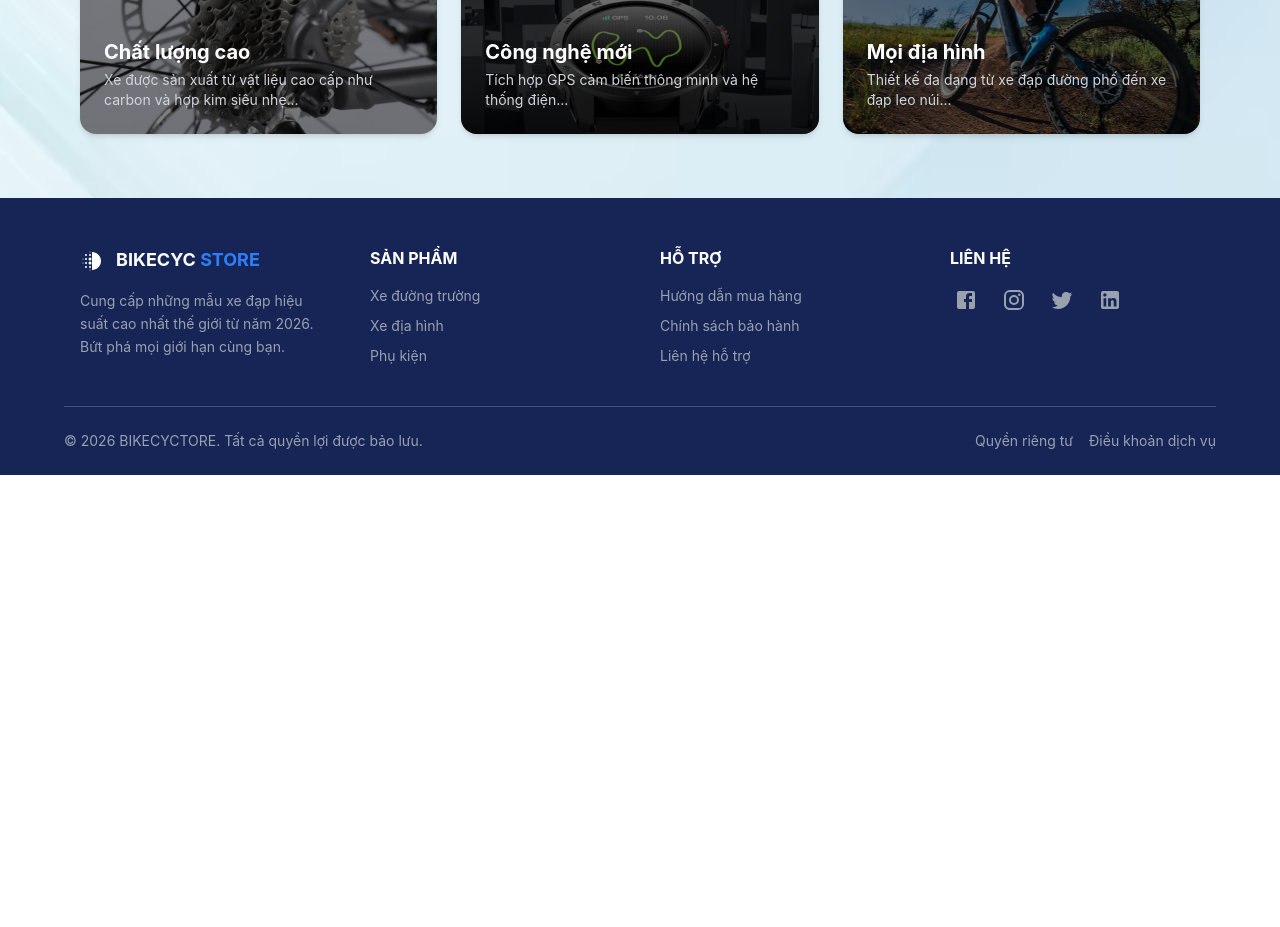
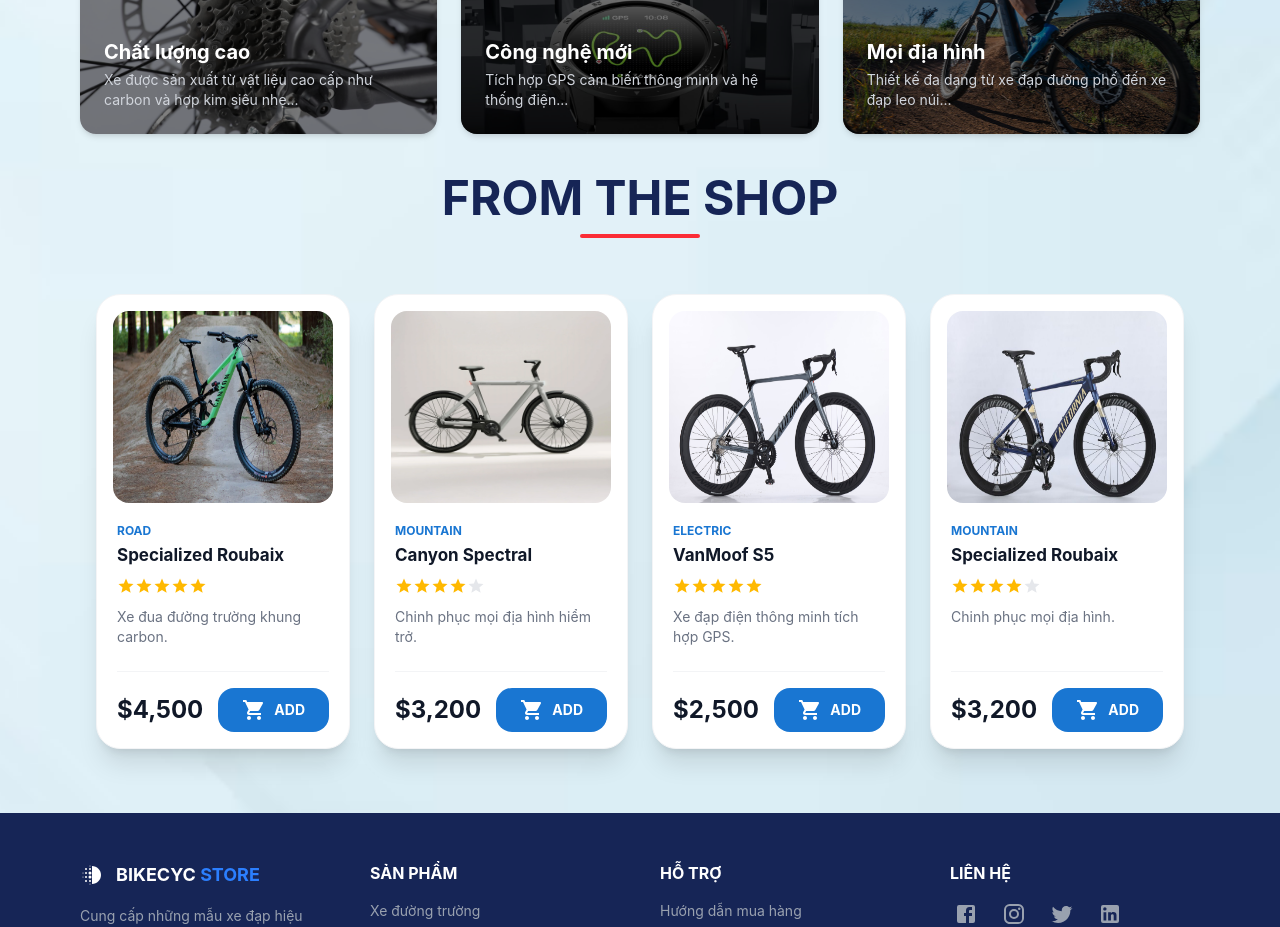
Before and after one commit to MikeLinh/ProjectWebAi, a React (Vite) app: page / in a window 1280 px wide. Shown: the part 620-1547 px from the top of the page. Before the commit the page ends 1095 px from the top, so only its background shows below. Built offline with nearby package versions, Linux system fonts and the light colour scheme.

Commit message:
add card

```diff
--- a/src/App.tsx
+++ b/src/App.tsx
@@ -7,6 +7,9 @@
     <Router>
       <Routes>
         <Route path="/" element={<Home />}/>
+        <Route path="/" element={<Home />}/>
+        <Route path="/" element={<Home />}/>
+        <Route path="/" element={<Home />}/>
       </Routes>
     </Router>
   )
--- /dev/null
+++ b/src/components/home/card.tsx
@@ -0,0 +1,80 @@
+import React from "react";
+import Star from '@mui/icons-material/Star';
+import ShoppingCartIcon from '@mui/icons-material/ShoppingCart';
+
+interface ProductProps {
+    name: string;
+    category: string;
+    description: string;
+    price: string;
+    rating: number;
+    image: string;
+}
+
+export default function ProductCard({
+    name,
+    category,
+    description,
+    price,
+    rating,
+    image
+}: ProductProps) {
+    const fullStars = Math.floor(rating);
+    const hasHalfStar = rating % 1 !== 0;
+
+    return (
+        <div className="bg-white rounded-3xl p-4 shadow-xl border border-gray-100 flex flex-col h-full transition-all duration-300 hover:scale-110">
+
+            <div className="flex items-center justify-center mb-5">
+                <img
+                    src={image}
+                    alt={name}
+                    className="rounded-2xl w-full h-48"
+                />
+            </div>
+
+            {/* Content */}
+            <div className="flex flex-col flex-1 px-1">
+                {/* Category */}
+                <span className="text-[#1976d2] font-bold text-xs uppercase">
+                    {category}
+                </span>
+
+                {/* Product Name */}
+                <h3 className="text-gray-900 font-bold text-[17px] mt-1 mb-2">
+                    {name}
+                </h3>
+
+                {/* Rating Stars */}
+                <div className="flex items-center mb-3">
+                    {[...Array(5)].map((_, i) => (
+                        <Star
+                            key={i}
+                            style={{ fontSize: 18 }}
+                            className={
+                                i < fullStars ? 'text-amber-400' : hasHalfStar && i === fullStars ? 'text-amber-400' : 'text-gray-200'
+                            }
+                        />
+                    ))}
+                </div>
+
+                {/* Description */}
+                <p className="text-gray-500 text-sm mb-auto">
+                    {description}
+                </p>
+
+                {/* Price, Button */}
+                <div className="flex items-center justify-between mt-6 pt-4 border-t border-gray-100">
+                    <span className="text-gray-900 font-bold text-2xl">
+                        {price}
+                    </span>
+
+                    <button className="bg-[#1976d2] hover:bg-[#1565c0] text-white text-sm font-bold px-6 py-2.5 rounded-2xl flex items-center gap-2 transition-all active:scale-95 ">
+                        <ShoppingCartIcon className="text-2xl"/>
+                        <span>ADD</span>
+                    </button>
+                </div>
+            </div>
+        </div>
+    );
+}
--- a/src/components/home/mainhome.tsx
+++ b/src/components/home/mainhome.tsx
@@ -3,7 +3,50 @@
 import card1 from "../../assets/images/card1.png";
 import card2 from "../../assets/images/card2.png";
 import card3 from "../../assets/images/card3.png";
+import ProductCard from "./card";
+import bike2 from "../../assets/images/bike2.png";
+import bike3 from "../../assets/images/bike3.png";
+import bike4 from "../../assets/images/bike4.png";
+import bike5 from "../../assets/images/bike5.png";
 
+const shopProducts = [
+    {
+        id: 1,
+        name: "Specialized Roubaix",
+        category: "ROAD",
+        description: "Xe đua đường trường khung carbon.",
+        price: "$4,500",
+        rating: 5,
+        image: bike2
+    },
+    {
+        id: 2,
+        name: "Canyon Spectral",
+        category: "MOUNTAIN",
+        description: "Chinh phục mọi địa hình hiểm trở.",
+        price: "$3,200",
+        rating: 4,
+        image: bike3
+    },
+    {
+        id: 3,
+        name: "VanMoof S5",
+        category: "ELECTRIC",
+        description: "Xe đạp điện thông minh tích hợp GPS.",
+        price: "$2,500",
+        rating: 5,
+        image: bike4
+    },
+    {
+        id: 4,
+        name: "Specialized Roubaix",
+        category: "MOUNTAIN",
+        description: "Chinh phục mọi địa hình.",
+        price: "$3,200",
+        rating: 4,
+        image: bike5
+    }
+];
 export default function MainHome() {
     return (
         <div className="max-w-6xl mx-auto my-10 px-4">
@@ -56,8 +99,32 @@
                         </div>
                 </div>
             </div>
+            <div className="space-y-10 pt-10">
+                <div className="text-center">
+                    <h2 className="font-bold text-5xl text-blue-950">
+                        FROM THE SHOP
+                        <div className="w-30 h-1 bg-red-500 mx-auto mt-3 rounded-full"></div>
+                    </h2>
+                </div>
+            </div>
+            <div className="max-w-6xl mx-auto my-10 px-4 space-y-20">
+                    <div className="space-y-10 pt-4">
+                        <div className="grid grid-cols-1 sm:grid-cols-2 md:grid-cols-4 gap-6">
+                            {shopProducts.map((product) => (
+                                <ProductCard
+                                    key={product.id}
+                                    name={product.name}
+                                    category={product.category}
+                                    description={product.description}
+                                    price={product.price}
+                                    rating={product.rating}
+                                    image={product.image}
+                                />
+                            ))}
+                        </div>
+                </div>
 
-
+             </div>
         </div>
     );
 }
```
Also changed, not shown: src/pages/Product.tsx (added).
